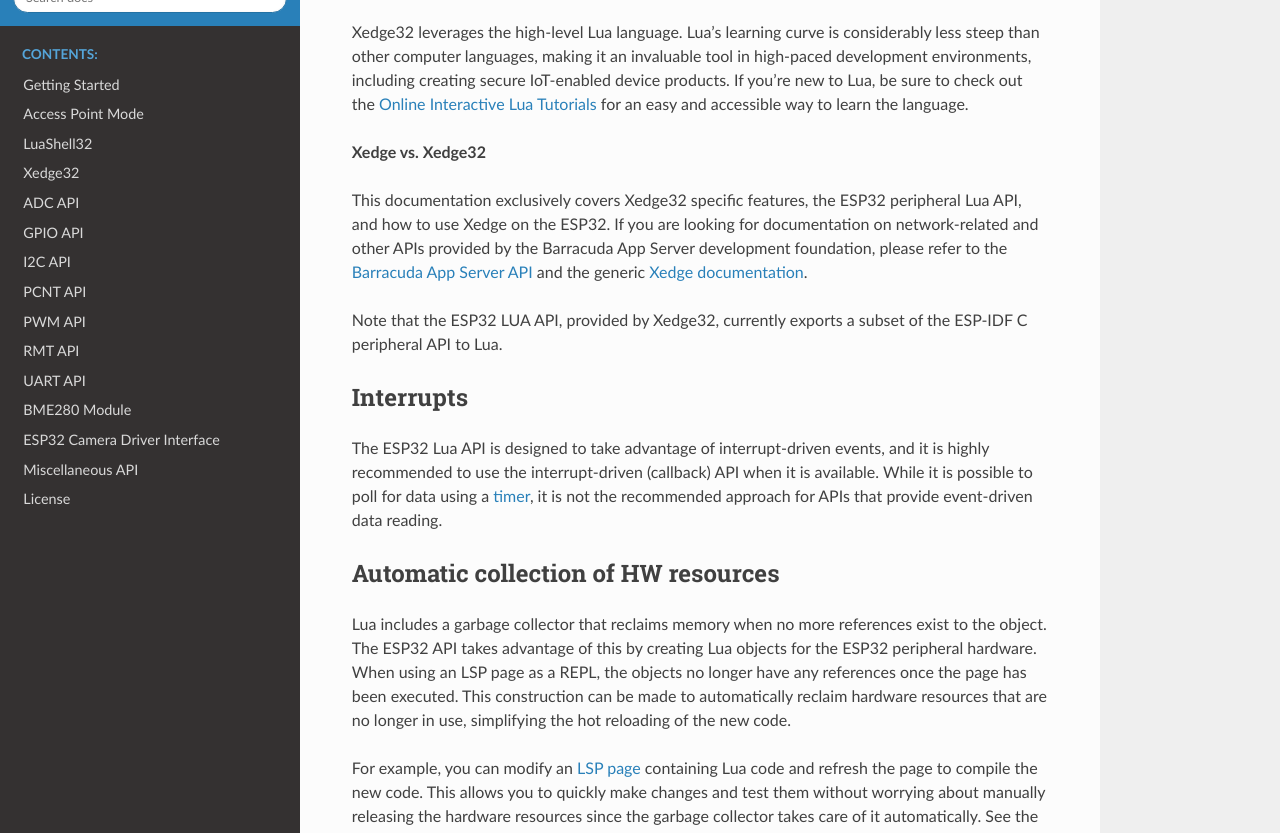
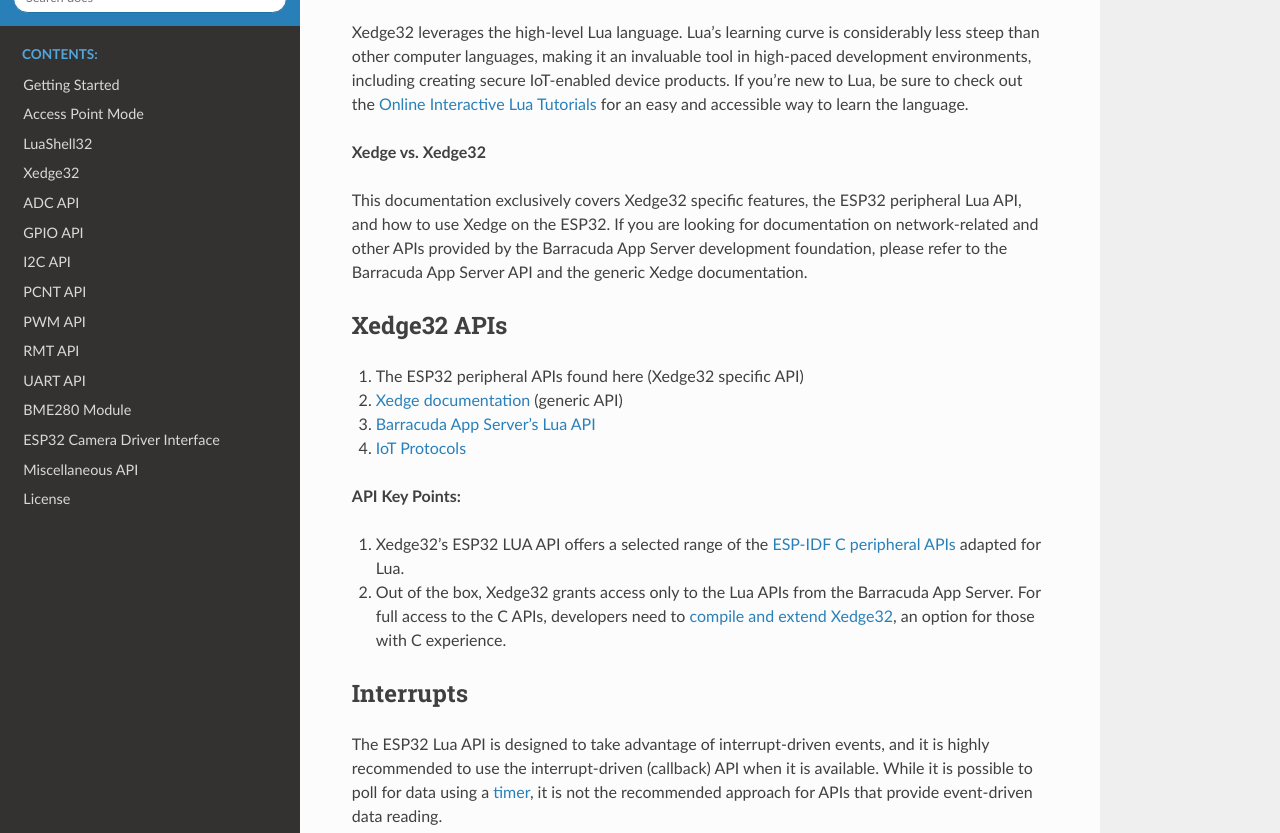
Before and after one commit to RealTimeLogic/Xedge32, a Sphinx documentation site: the page built from doc/index.rst, in a window 1280 px wide and 900 px high, scrolled down 857 px, cut to the strip 67-900 px from the top of the window. Built offline with Sphinx 7.4.7 and the Read the Docs theme 2.0.0, drawn with Linux system fonts in a browser that asks for light colours; some of the changed text lies outside the part shown.

Commit message:
Update index.rst

```diff
--- a/doc/index.rst
+++ b/doc/index.rst
@@ -4,7 +4,7 @@
 Xedge32 Introduction
 =======================
 
-:ref:`Xedge32` is `Xedge <https://realtimelogic.com/ba/doc/?url=Xedge.html>`_ with a peripheral Lua API designed for the ESP32. Xedge is a Lua REPL designed for edge devices and powered by the `Barracuda App Server library <https://github.com/RealTimeLogic/BAS>`_.
+:ref:`Xedge32` is `Xedge <https://realtimelogic.com/ba/doc/?url=Xedge.html>`_ with a peripheral Lua API designed for the ESP32. Xedge is a Lua REPL designed for edge devices and powered by an `advanced IoT toolkit <https://realtimelogic.com/products/barracuda-application-server/>`_.
 
 
 .. image:: https://realtimelogic.com/GZ/images/BAS-ESP32.svg
@@ -20,11 +20,20 @@
 
 **Xedge vs. Xedge32**
 
-This documentation exclusively covers Xedge32 specific features, the ESP32 peripheral Lua API, and how to use Xedge on the ESP32. If you are looking for documentation on network-related and other APIs provided by the Barracuda App Server development foundation, please refer to the `Barracuda App Server API <https://realtimelogic.com/ba/doc/>`_ and the generic `Xedge documentation <../doc/?url=Xedge.html>`_.
+This documentation exclusively covers Xedge32 specific features, the ESP32 peripheral Lua API, and how to use Xedge on the ESP32. If you are looking for documentation on network-related and other APIs provided by the Barracuda App Server development foundation, please refer to the Barracuda App Server API and the generic Xedge documentation.
 
-Note that the ESP32 LUA API, provided by Xedge32, currently exports a subset of the ESP-IDF C peripheral API to Lua.
+Xedge32 APIs
+--------------
 
+#. The ESP32 peripheral APIs found here (Xedge32 specific API)
+#. `Xedge documentation <../doc/?url=Xedge.html>`_ (generic API)
+#. `Barracuda App Server's Lua API </ba/doc/?url=lua.html>`_
+#. `IoT Protocols </ba/doc/?url=IoT.html>`_
 
+**API Key Points:**
+
+#. Xedge32's ESP32 LUA API offers a selected range of the `ESP-IDF C peripheral APIs <https://docs.espressif.com/projects/esp-idf/en/latest/esp32/get-started/>`_ adapted for Lua.
+#. Out of the box, Xedge32 grants access only to the Lua APIs from the Barracuda App Server. For full access to the C APIs, developers need to `compile and extend Xedge32 <https://github.com/RealTimeLogic/Xedge32>`_, an option for those with C experience.
 
 
 Interrupts
```
